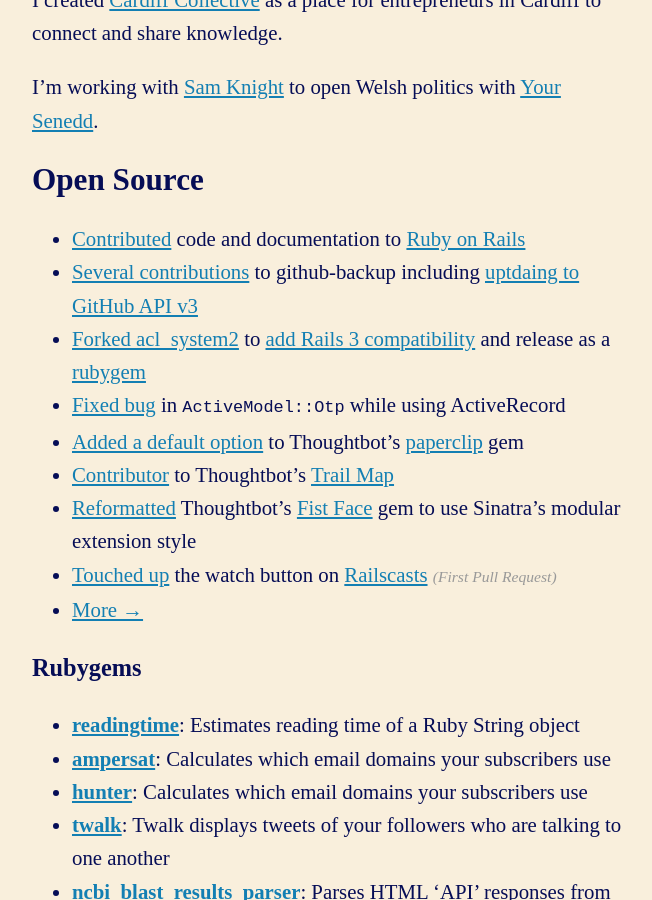
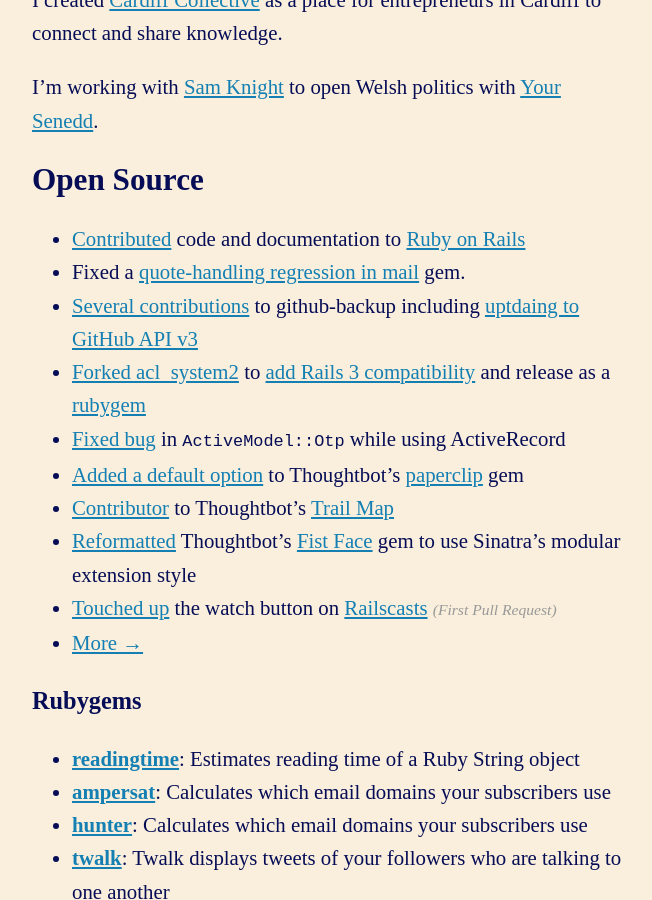
Before and after one commit to garethrees/garethrees.github.com, a Jekyll site: the page built from index.md, in a window 1280 px wide and 900 px high, scrolled down 846 px. Shown: the whole window, without its empty margins (308-960 px from the left). Built offline with Jekyll 4.4.1, drawn with Linux system fonts in a browser that asks for light colours.

Commit message:
Add link to mail PR

```diff
--- a/index.md
+++ b/index.md
@@ -26,6 +26,7 @@
 ## Open Source
 
 - [Contributed](http://contributors.rubyonrails.org/contributors/gareth-rees/commits) code and documentation to [Ruby on Rails](http://rubyonrails.org)
+- Fixed a [quote-handling regression in mail](https://github.com/mikel/mail/pull/1023) gem.
 - [Several contributions](https://github.com/ddollar/github-backup/commits?author=garethrees) to github-backup including [uptdaing to GitHub API v3](https://github.com/ddollar/github-backup/pull/8)
 - [Forked acl_system2](https://github.com/boxuk/acl_system2) to [add Rails 3 compatibility](https://github.com/boxuk/acl_system2/pull/5) and release as a [rubygem](https://rubygems.org/gems/acl_system2)
 - [Fixed bug](https://github.com/heapsource/active_model_otp/pull/27) in `ActiveModel::Otp` while using ActiveRecord
```
